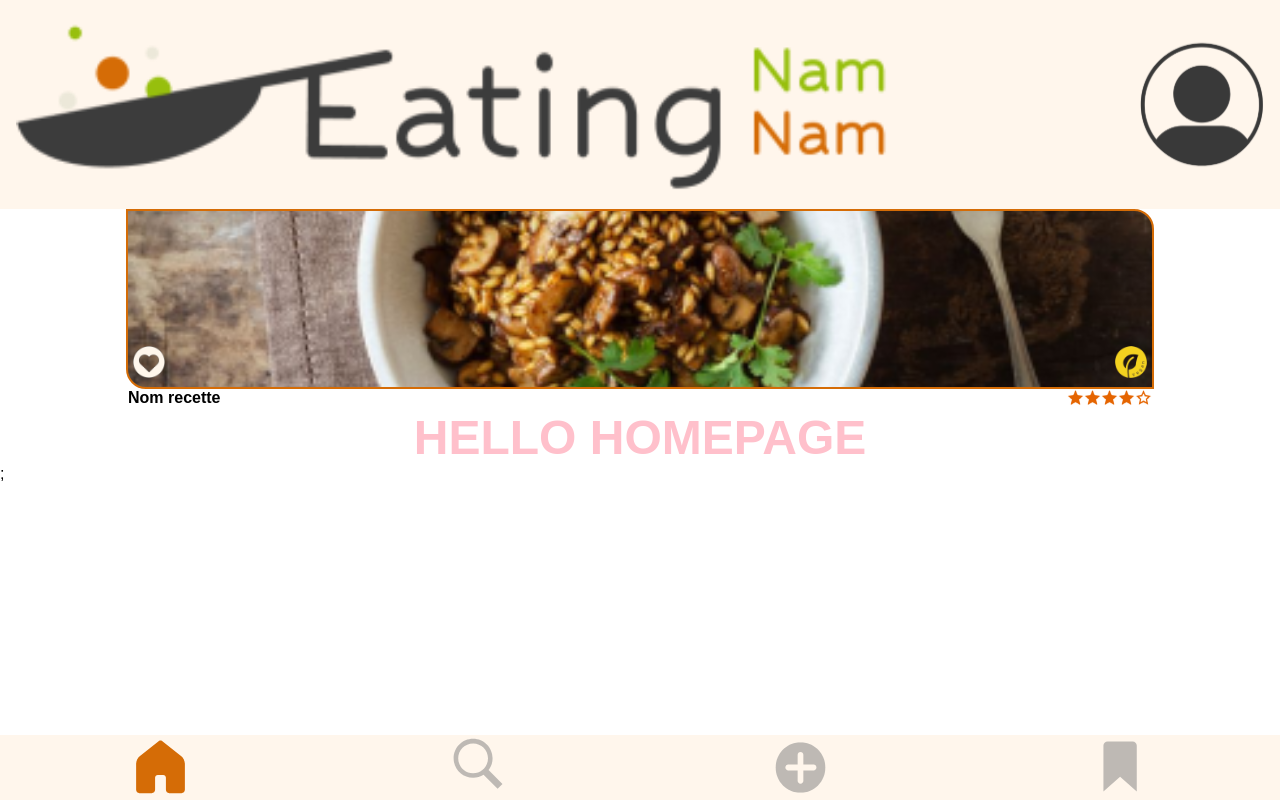
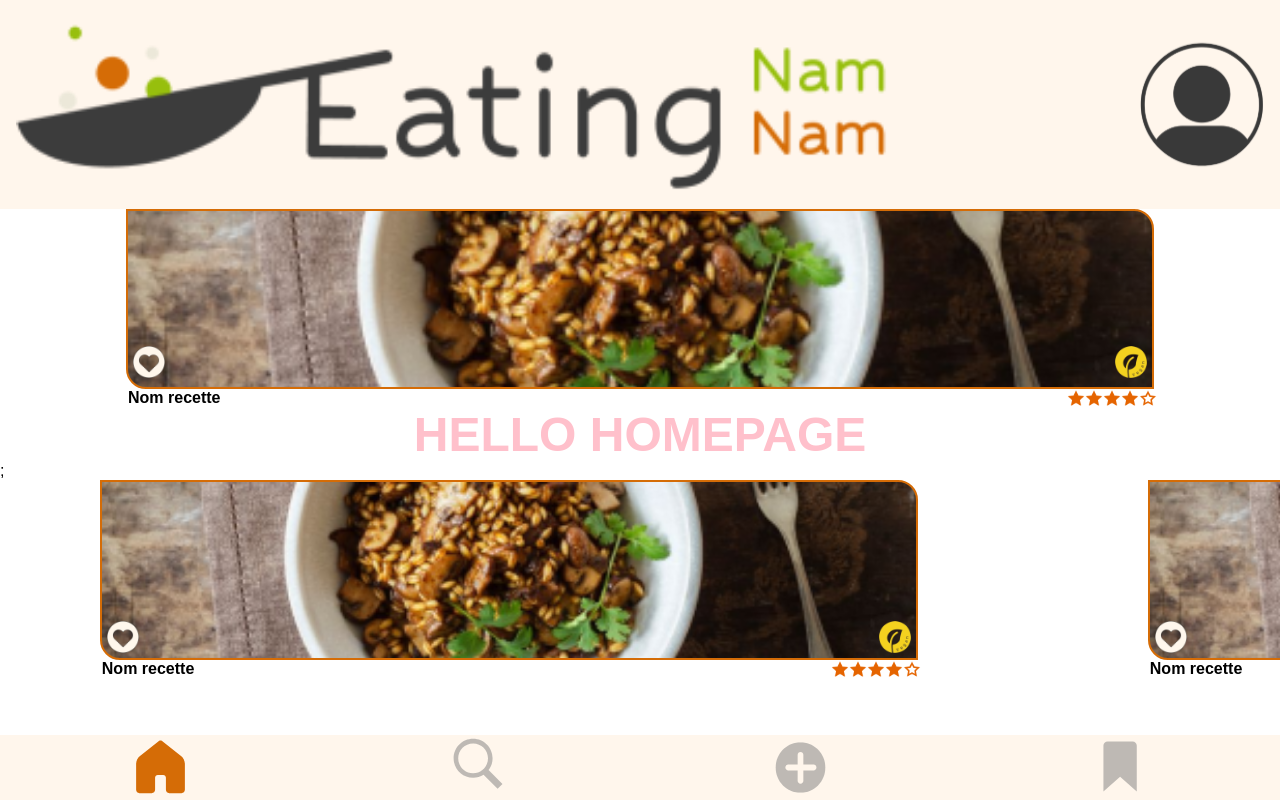
Before and after one commit to WildCodeSchool/0923-lille-JS-eatingnamnam, a React (Vite) app in the folder frontend/: page / in a window 1280 px wide. Built offline with nearby package versions, Linux system fonts and the light colour scheme; a web font is replaced by a local one.

Commit message:
i did the swiper component

```diff
--- a/frontend/package.json
+++ b/frontend/package.json
@@ -10,7 +10,8 @@
     "react-dom": "^18.2.0",
     "react-router-dom": "^6.14.2",
     "sass": "^1.69.5",
-    "scss": "^0.2.4"
+    "scss": "^0.2.4",
+    "swiper": "^8.4.7"
   },
   "devDependencies": {
     "@vitejs/plugin-react": "^4.0.3",
--- a/frontend/src/components/StarBar/StarBar.jsx
+++ b/frontend/src/components/StarBar/StarBar.jsx
@@ -1,6 +1,8 @@
+import "./StarBar.scss";
+
 function StarBar() {
   return (
-    <div>
+    <div className="starContainer">
       <img src="src/assets/star.svg" alt="" />
       <img src="src/assets/star.svg" alt="" />
       <img src="src/assets/star.svg" alt="" />
--- a/frontend/src/components/StarBar/StarBar.scss
+++ b/frontend/src/components/StarBar/StarBar.scss
@@ -0,0 +1,3 @@
+.starContainer {
+  display: flex;
+}
--- /dev/null
+++ b/frontend/src/components/SwiperRecipeCard/SwiperRecipeCard.jsx
@@ -0,0 +1,27 @@
+import "./SwiperRecipeCard.scss";
+
+import StarBar from "../StarBar/StarBar";
+import AddFavorite from "../AddFavorite/AddFavorite";
+
+function SwiperRecipeCard() {
+  return (
+    <section className="swiperCard">
+      <article className="swiperCard__logo">
+        <AddFavorite className="swiperCard__logo__favorite" />
+        <div className="swiperCard__logo__diet">
+          <img
+            className="swiperCard__logo__diet__vegan"
+            src="/src/assets/Logo-vegan.png"
+            alt="this recipe is vegan"
+          />
+        </div>
+      </article>
+      <article className="swiperCard__info">
+        <h1 className="swiperCard__info__title">Nom recette</h1>
+        <StarBar className="swiperCard_info__stars" />
+      </article>
+    </section>
+  );
+}
+
+export default SwiperRecipeCard;
--- /dev/null
+++ b/frontend/src/components/SwiperRecipeCard/SwiperRecipeCard.scss
@@ -0,0 +1,42 @@
+.swiperCard {
+  align-items: center;
+  flex-direction: column;
+  display: flex;
+  width: 100%;
+  .swiperCard__img {
+    width: 80%;
+  }
+
+  .swiperCard__logo {
+    width: 80%;
+    height: 22vh;
+    display: flex;
+    justify-content: space-between;
+    align-items: flex-end;
+    background-image: url("/src/assets/recipePicture.png");
+    background-position: center;
+    background-repeat: no-repeat;
+    background-size: cover;
+    border: solid 2px #d56c06;
+    border-radius: 0 20px 0 20px;
+    .swiperCard__logo__diet__vegan {
+      width: 2em;
+      margin: 0.3em;
+    }
+  }
+  .swiperCard__info {
+    width: 80%;
+    display: flex;
+    justify-content: space-between;
+    text-align: start;
+
+    .swiperCard__info__title {
+      margin: 0;
+      width: 60%;
+    }
+    .swiperCard_info__stars {
+      display: flex;
+      width: 40%;
+    }
+  }
+}
--- /dev/null
+++ b/frontend/src/components/Swipper/Swipper.jsx
@@ -0,0 +1,36 @@
+// Import Swiper React components
+import { Swiper, SwiperSlide } from "swiper/react";
+
+import SwiperRecipeCard from "../SwiperRecipeCard/SwiperRecipeCard";
+
+// Import Swiper styles
+/* eslint-disable import/no-unresolved */
+import "swiper/css";
+import "swiper/css/pagination";
+import "./Swipper.scss";
+
+export default function Swipper() {
+  return (
+    <Swiper
+      slidesPerView={1.25}
+      spaceBetween={30}
+      pagination={{
+        clickable: true,
+      }}
+      className="mySwiper"
+    >
+      <SwiperSlide>
+        <SwiperRecipeCard />
+      </SwiperSlide>
+      <SwiperSlide>
+        <SwiperRecipeCard />
+      </SwiperSlide>
+      <SwiperSlide>
+        <SwiperRecipeCard />
+      </SwiperSlide>
+      <SwiperSlide>
+        <SwiperRecipeCard />
+      </SwiperSlide>
+    </Swiper>
+  );
+}
--- /dev/null
+++ b/frontend/src/components/Swipper/Swipper.scss
@@ -0,0 +1,22 @@
+.swiper {
+  width: 100%;
+  height: 100%;
+}
+
+.swiper-slide {
+  text-align: center;
+  font-size: 18px;
+  background: #fff;
+
+  /* Center slide text vertically */
+  display: flex;
+  justify-content: center;
+  align-items: center;
+}
+
+.swiper-slide img {
+  display: block;
+  width: 100%;
+  height: 100%;
+  object-fit: cover;
+}
--- a/frontend/src/pages/Homepage/Homepage.jsx
+++ b/frontend/src/pages/Homepage/Homepage.jsx
@@ -1,11 +1,13 @@
 import "./Homepage.scss";
 import RecipeCard from "../../components/RecipeCard/RecipeCard";
+import Swipper from "../../components/Swipper/Swipper";
 
 function Homepage() {
   return (
     <>
       <RecipeCard />
       <h1 className="helloHome">HELLO HOMEPAGE</h1>;
+      <Swipper />
     </>
   );
 }
```
Also changed, not shown: 1 other file (tests, documents, lock files or other folders).
